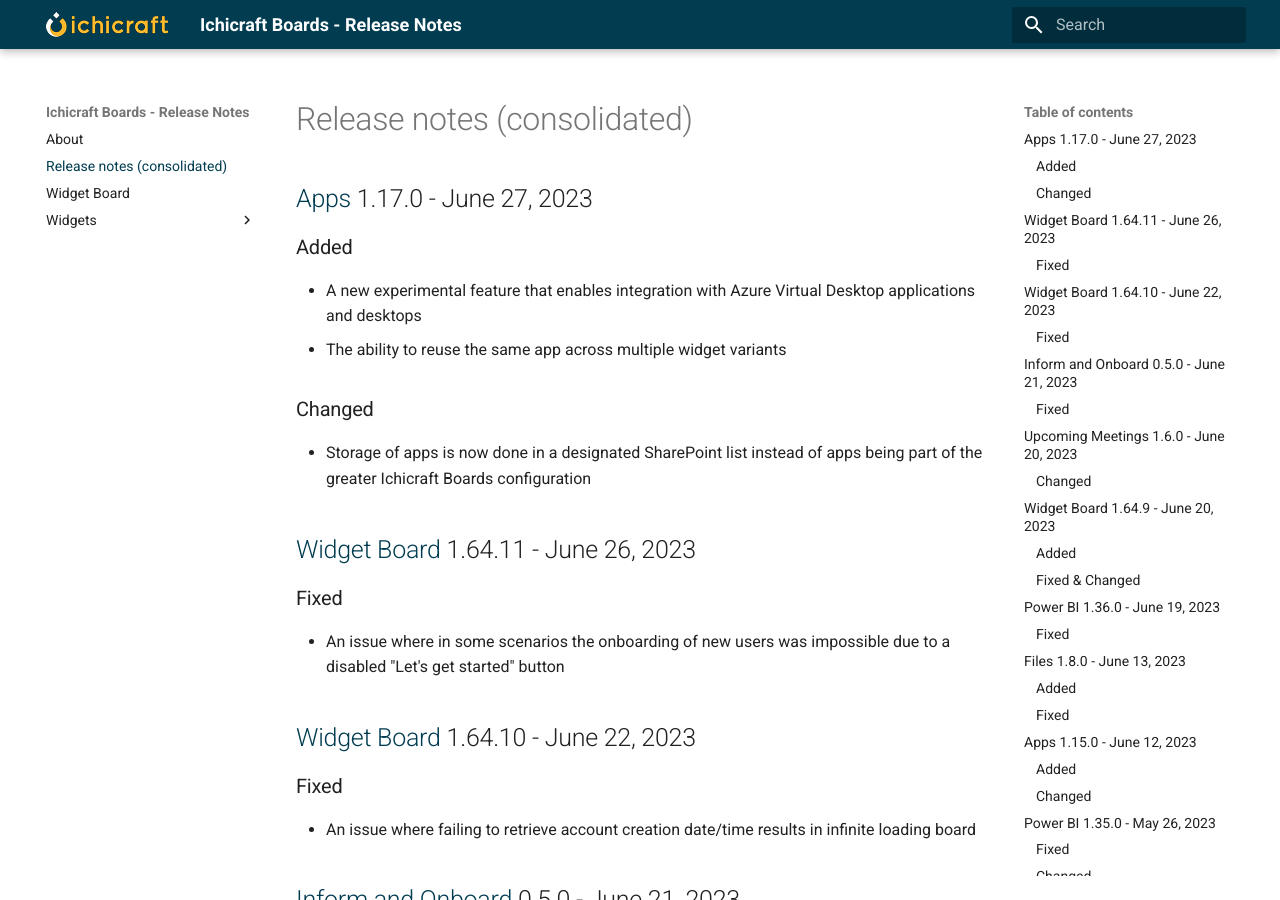
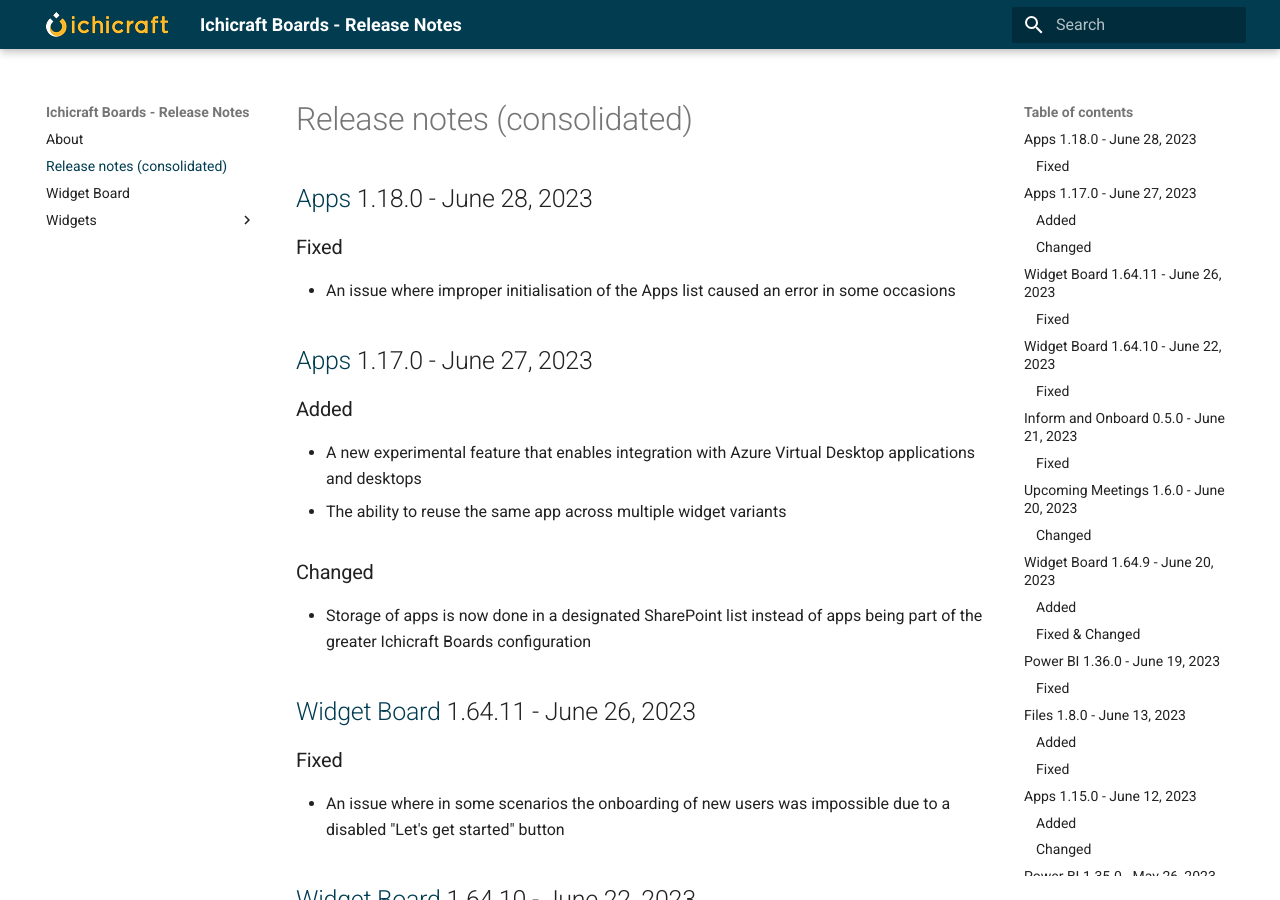
Before and after one commit to ichicraft/widgets-docs, an MkDocs documentation site: the page built from docs/Release-notes-(consolidated).md, in a window 1280 px wide and 900 px high. Built offline with MkDocs 1.6.1 and Material for MkDocs 9.7.7, drawn with Linux system fonts in a browser that asks for light colours.

Commit message:
Release notes updated by BuildService

```diff
--- a/docs/Release-notes-(consolidated).md
+++ b/docs/Release-notes-(consolidated).md
@@ -1,3 +1,8 @@
+## [Apps](./Widgets/Apps.md) 1.18.0 - June 28, 2023
+
+### Fixed
+- An issue where improper initialisation of the Apps list caused an error in some occasions
+
 ## [Apps](./Widgets/Apps.md) 1.17.0 - June 27, 2023
 
 ### Added
--- a/docs/Widgets/Apps.md
+++ b/docs/Widgets/Apps.md
@@ -1,3 +1,8 @@
+## 1.18.0 - June 28, 2023
+
+### Fixed
+- An issue where improper initialisation of the Apps list caused an error in some occasions
+
 ## 1.17.0 - June 27, 2023
 
 ### Added
```
